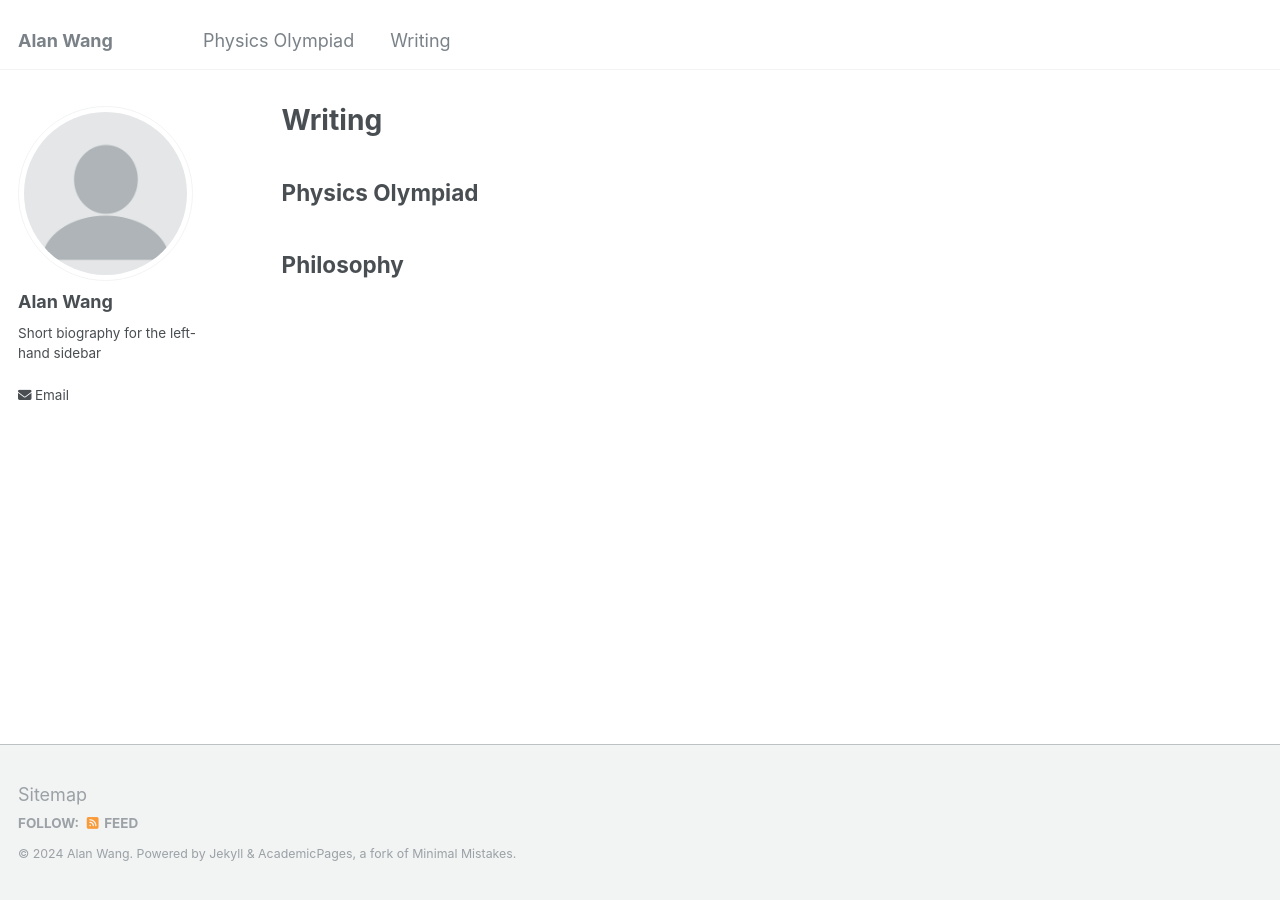
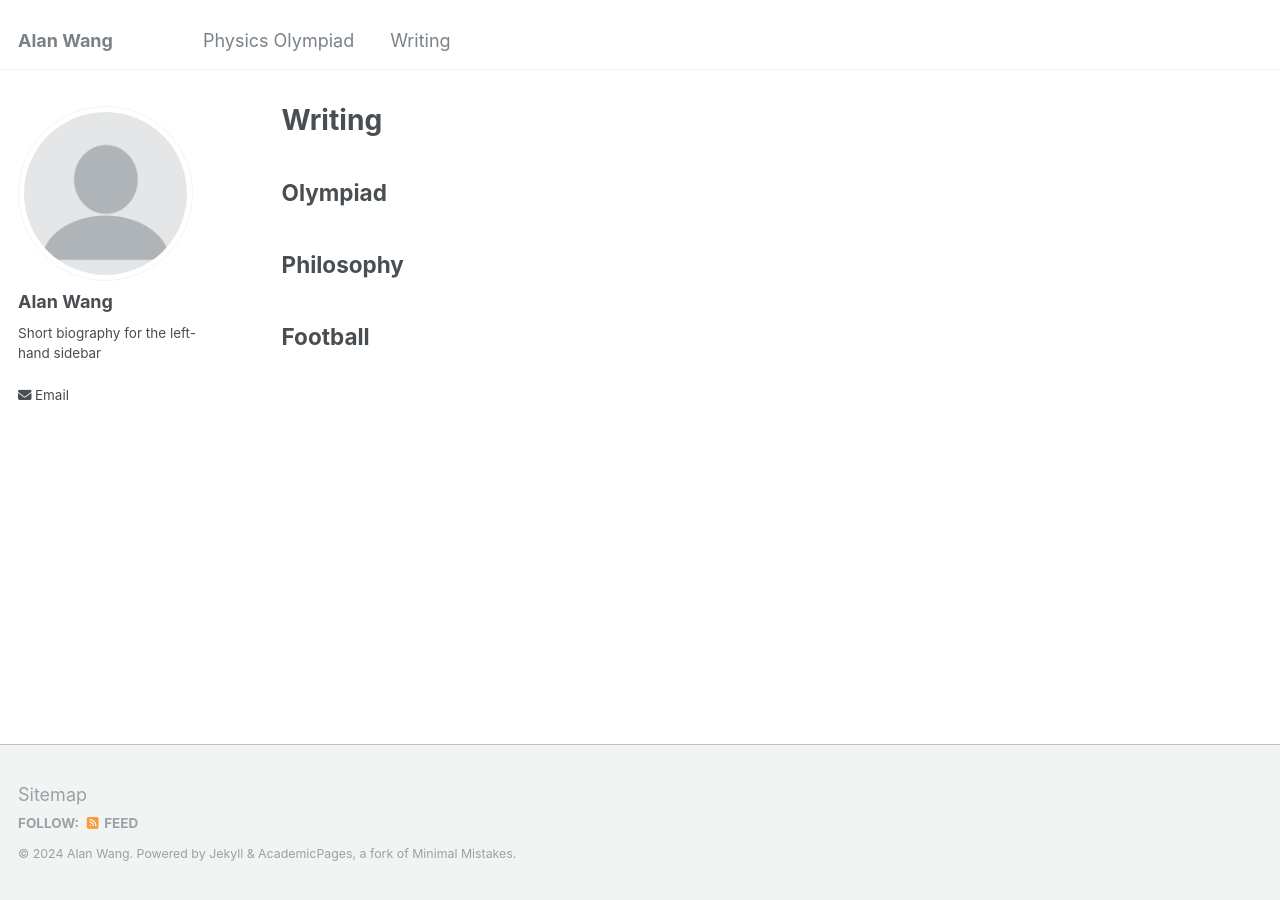
Before and after one commit to alanwang10/alanwang10.github.io, a Jekyll site: the page built from _pages/writing.md, in a window 1280 px wide. Built offline with Jekyll 4.4.1, drawn with Linux system fonts in a browser that asks for light colours.

Commit message:
Update writing.md

```diff
--- a/_pages/writing.md
+++ b/_pages/writing.md
@@ -5,6 +5,8 @@ permalink: /writing/
 author_profile: true
 ---
 
-## Physics Olympiad
+## Olympiad
 
 ## Philosophy
+
+## Football
```
